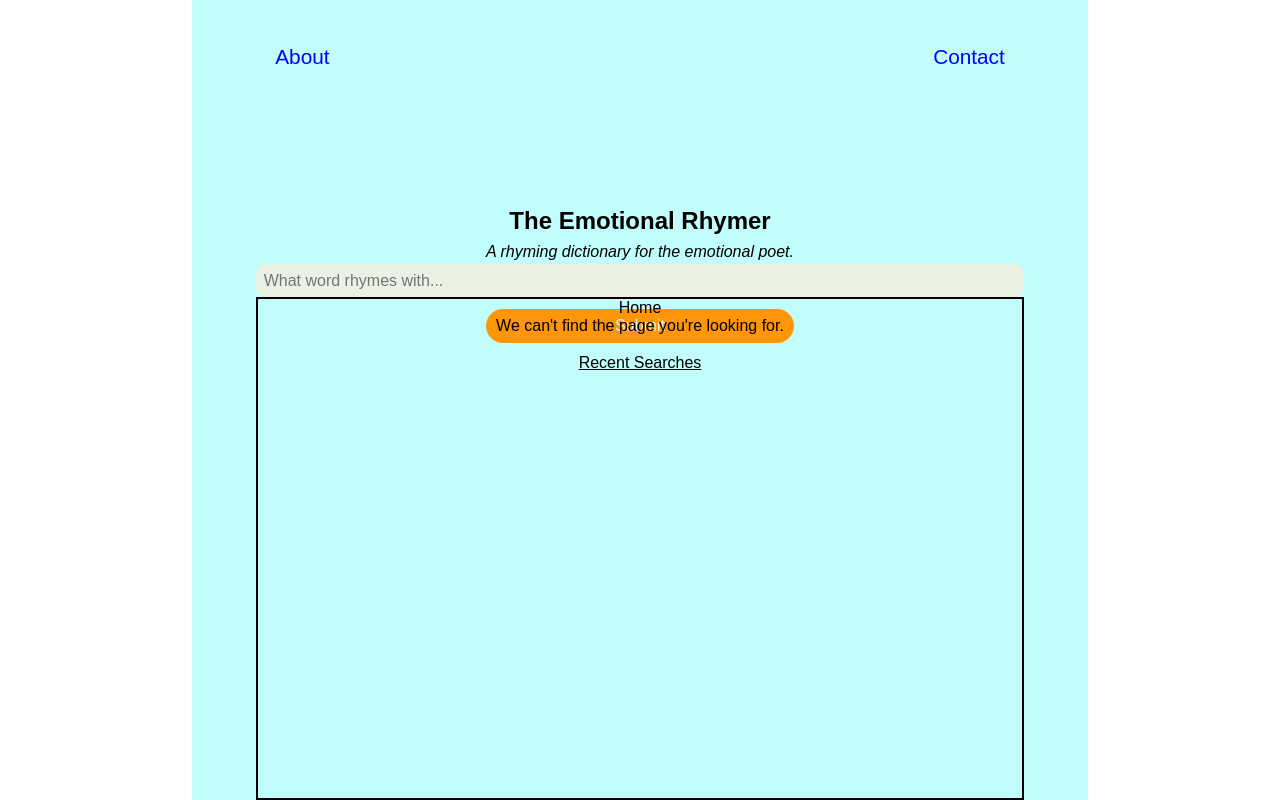
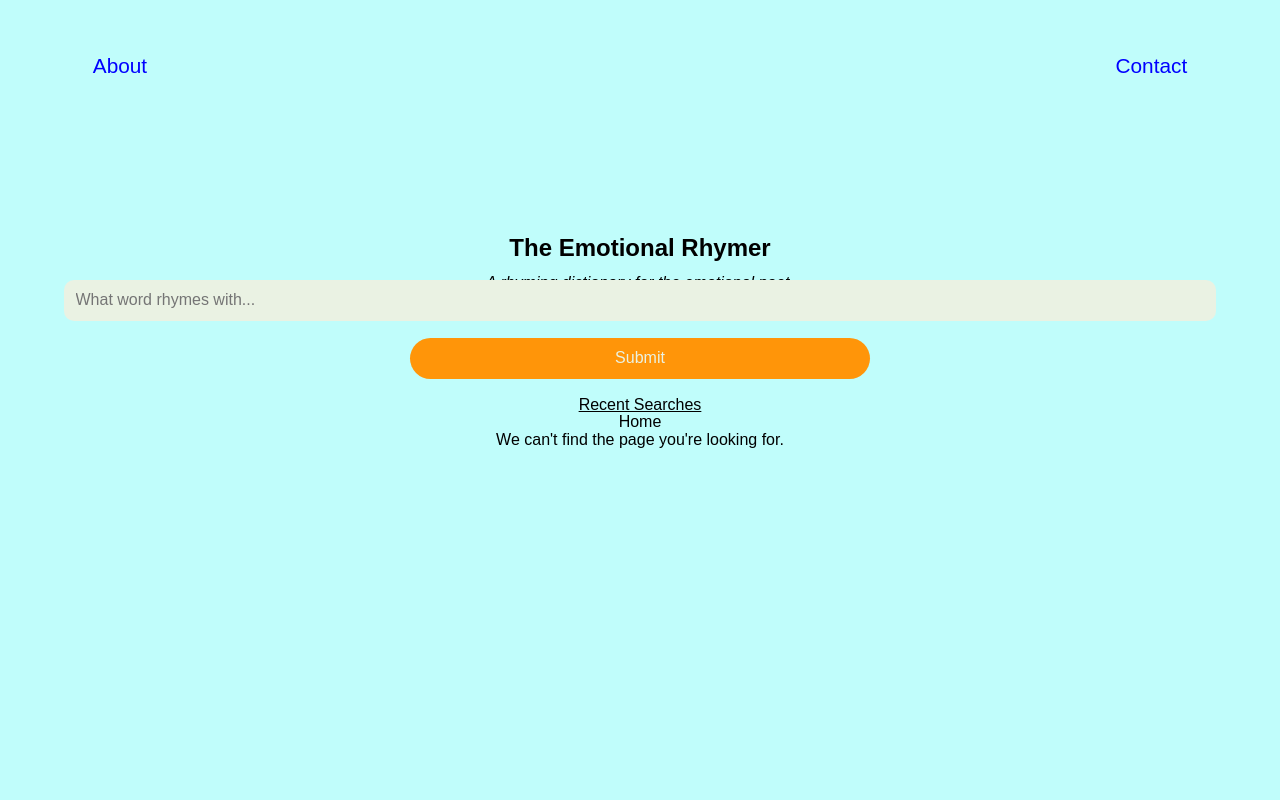
Before and after one commit to tanishaldavey/the-emotional-rhymer, a React (Create React App) app: page / in a window 1280 px wide. Built offline with nearby package versions, Linux system fonts and the light colour scheme.

Commit message:
Add additional media query

```diff
--- a/src/components/App/App.css
+++ b/src/components/App/App.css
@@ -14,10 +14,16 @@ main {
   padding: 2% 5% 0 5%;
 }
 
-@media screen and (min-width: 1000px) {
+@media screen and (min-width: 730px) {
   main {
-    grid-template-rows: 35% 65%;
+    grid-template-rows: 40% 60%;
     margin: 0 auto;
-    max-width: 70vw;
   }
 }
+
+@media screen and (min-width: 1100px) {
+  main {
+    grid-template-rows: 50% 50%;
+    margin: 0 auto;
+  }
+}
--- a/src/components/NotFound/NotFound.css
+++ b/src/components/NotFound/NotFound.css
@@ -1,5 +1,4 @@
 /* STYLING FOR NOT FOUND PAGE */
 .not-found {
   grid-area: container;
-  border: 2px solid;
 }
--- a/src/components/NotFound/NotFound.js
+++ b/src/components/NotFound/NotFound.js
@@ -6,7 +6,7 @@ const NotFound = () => {
 
   return(
     <section className='not-found'>
-      <Link to='/' >
+      <Link to='/'>
         <p>Home</p>
       </Link>
       <p>We can't find the page you're looking for.</p>
--- a/src/containers/RecentSearchesContainer/RecentSearchesContainer.js
+++ b/src/containers/RecentSearchesContainer/RecentSearchesContainer.js
@@ -15,7 +15,7 @@ const RecentSearchesContainer = ({ recentSearches }) => {
   })
   return(
     <section>
-      <Link to='/'>
+      <Link className='container-nav-link' to='/'>
         <p>Home</p>
       </Link>
       {!recentSearches.length ?
```
